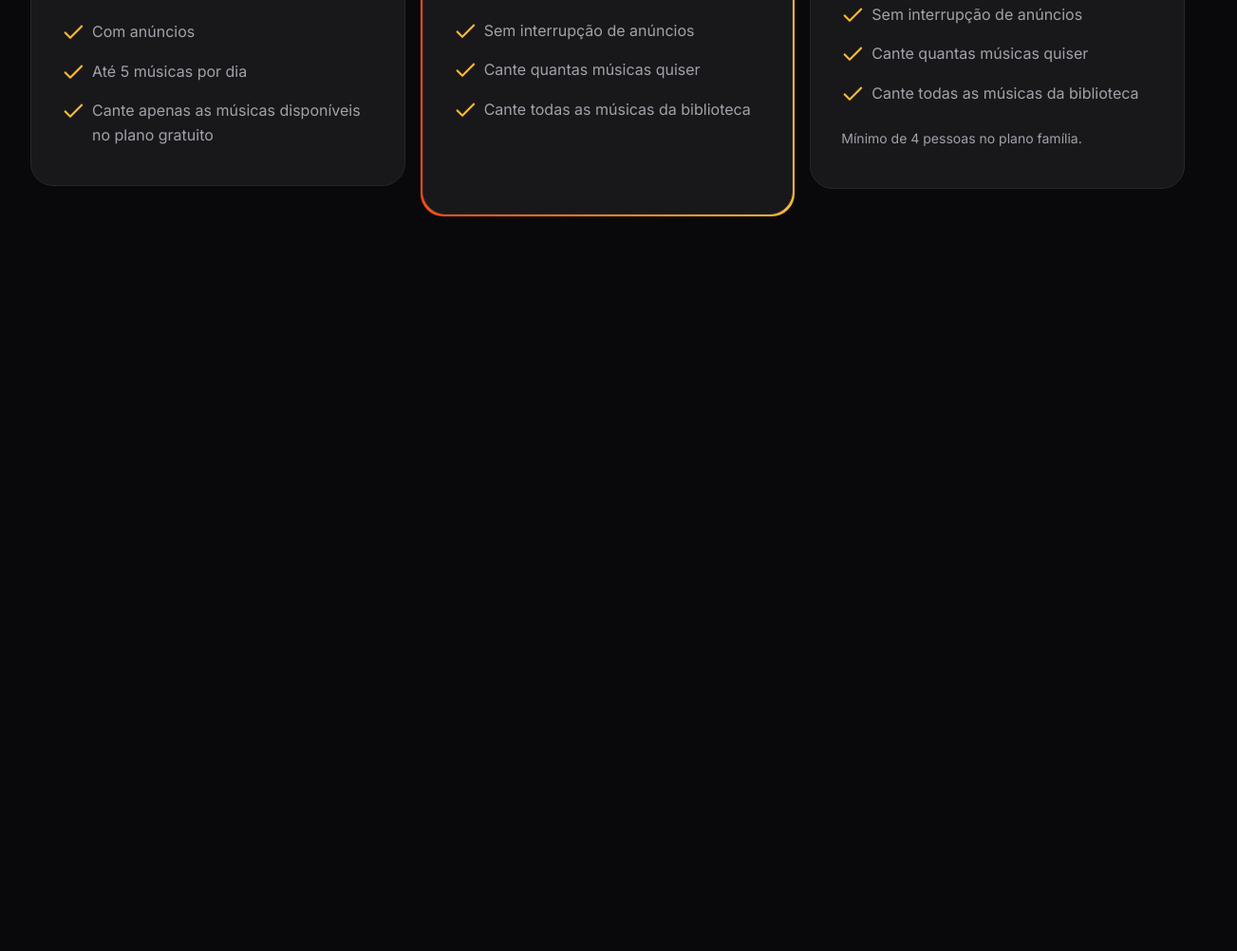
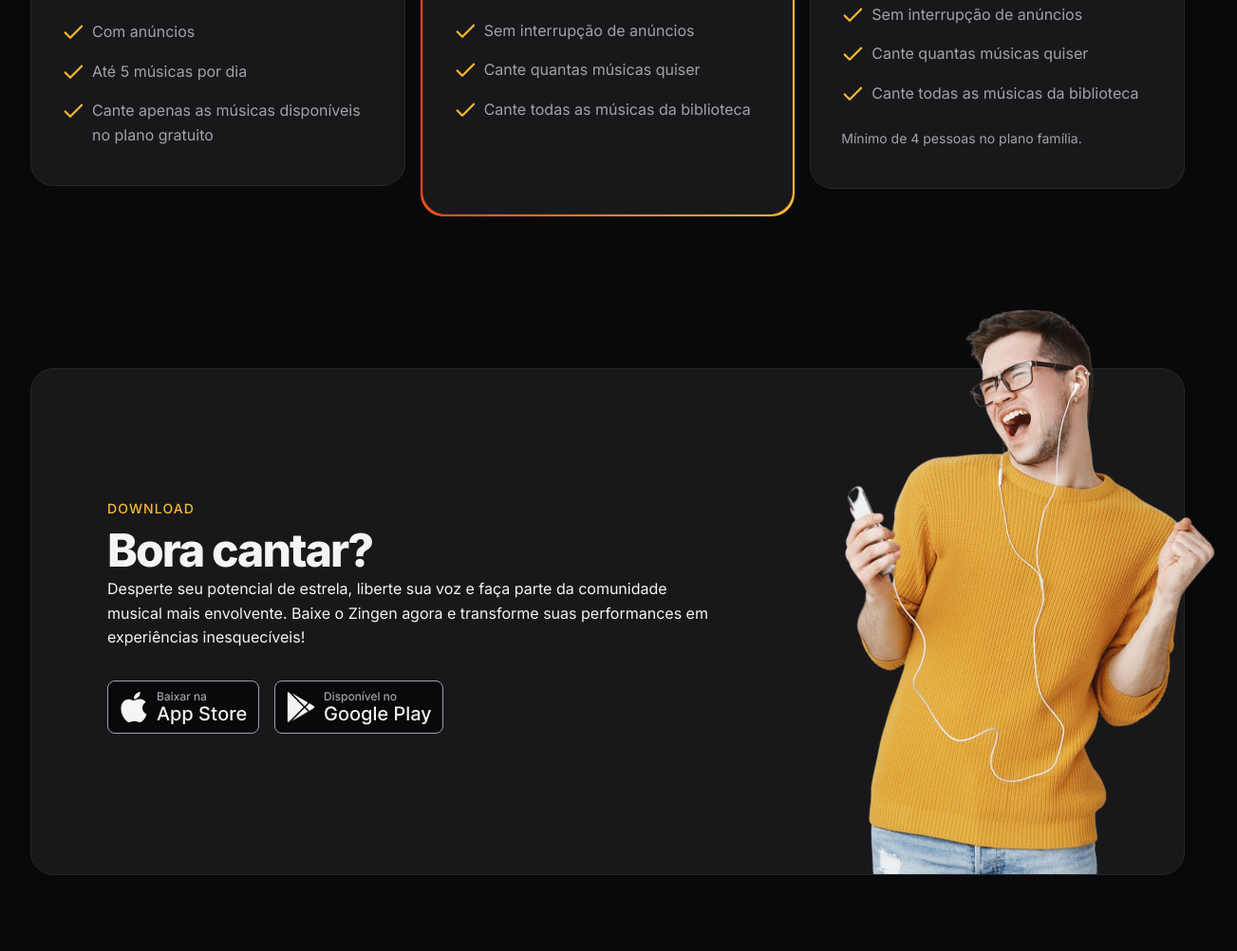
Before and after one commit to VGabrielS/Projeto-zingen, a plain HTML site: page index.html in a window 1280 px wide. Shown: the part 3248-4250 px from the top of the page at 95% size, 1303 px wide, since content can reach past the window. Before the commit the page ends 3556 px from the top, so only its background shows below. Drawn offline with Linux system fonts and the light colour scheme.

Commit message:
section download

```diff
--- a/index.html
+++ b/index.html
@@ -185,6 +185,35 @@
         </div>
     </section>
 
+    <section id="download">
+        <div class="container py-xl">
+            <div class="card px-lg even-columns itemcenter">
+                <div>
+                    <header>
+                        <strong>download</strong>
+                        <h2>Bora cantar?</h2>
+                    </header>
+                    <p>Desperte seu potencial de estrela, liberte sua voz e faça parte da comunidade musical mais envolvente. Baixe o Zingen agora e transforme suas performances em experiências inesquecíveis!</p>
+
+
+                    <div class="button flex gap-1">
+                        <a href="#">
+                            <img src="assets/button-apple.svg" alt="Baixar da apple store">
+                        </a>
+
+                        <a href="#">
+                            <img src="assets/button-play-store.svg" alt="Baixar da play store">
+                        </a>
+                    </div>
+
+                </div>
+
+                <img src="assets/rapaz-ouvindo-musica-com-fones-de-ouvido-e-cantando-no-aplicativo-de-karaoke-removebg 1.png" alt="">
+
+            </div>
+        </div>
+    </section>
+
 
 </body>
 </html>
--- /dev/null
+++ b/styles/download.css
@@ -0,0 +1,35 @@
+#download {
+    & .card {
+        padding: 3rem 1.5rem 15rem;
+        position: relative;
+
+        & > img {
+            width: 14.5rem;
+            position: absolute;
+            bottom: 0;
+            right: -3.5rem;
+        }
+    }
+
+    .button {
+        flex-wrap: wrap;
+        margin-top: 2rem;
+
+    }
+
+    @media (width >= 80em) {
+        .card {
+            padding:8.75rem 5rem;
+
+            & > div:nth-child(1) {
+                max-width: 40rem;
+            }
+
+            & > img {
+                width: 29.125rem;
+            }
+        }
+
+    }
+
+}
--- a/styles/global.css
+++ b/styles/global.css
@@ -48,6 +48,8 @@ html {
     font-size: var(--fs-base);
     line-height: 1.6;
     color: var(--text-color-primary);
+
+    overflow-x: hidden;
 }
 
 body {
--- a/styles/index.css
+++ b/styles/index.css
@@ -9,3 +9,4 @@
 @import url(cards.css);
 @import url(features.css) (width >= 80em);
 @import url(pricing.css);
+@import url(download.css);
```
Also changed, not shown: assets/button-apple.svg (added), assets/button-play-store.svg (added).
